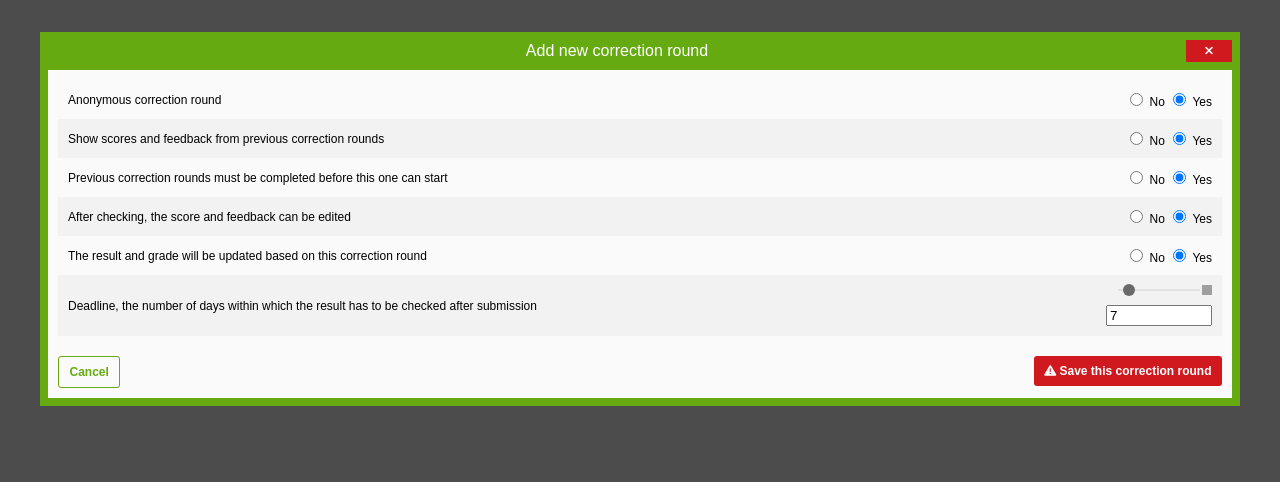
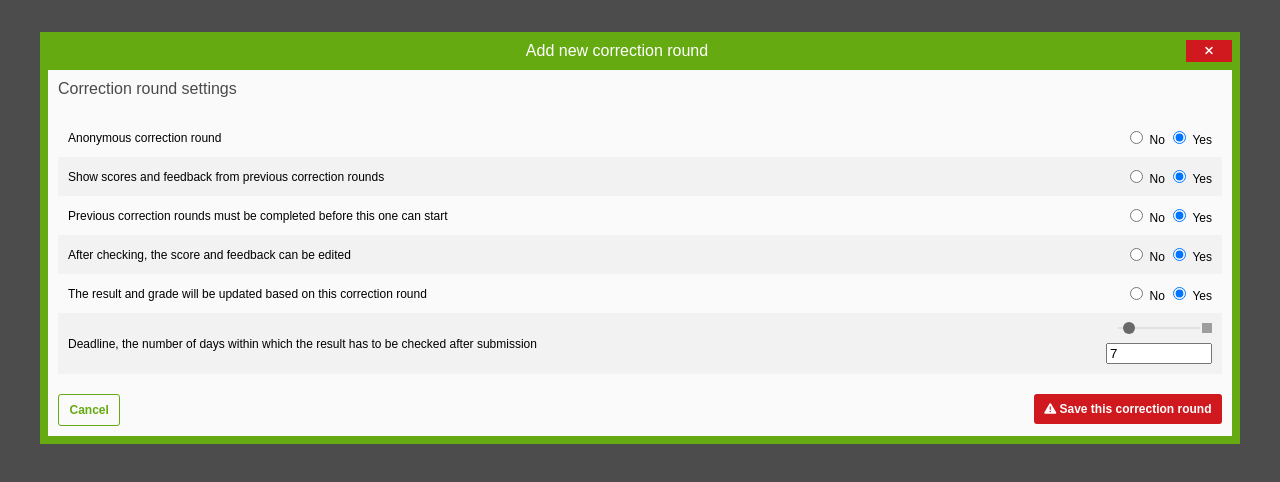
Before and after one commit to ceyhuncicek/paragin, a Nuxt app: page / in a window 1280 px wide. Shown: the top 482 px of the page. Built offline with nearby package versions, Linux system fonts and the light colour scheme; grey boxes are pictures that could not be loaded.

Commit message:
added box wrapper

```diff
--- a/pages/index.vue
+++ b/pages/index.vue
@@ -2,6 +2,7 @@
   <div class="page">
     <Modal title="Add new correction round">
       <template #content>
+        <Box title="Correction round settings">
           <div class="correction-round-settings">
             <Table>
               <TableBody>
@@ -106,6 +107,7 @@
               </TableBody>
             </Table>
           </div>
+        </Box>
       </template>
       <template #secondaryButton>
         <Button variant="outlined" borderRadius="1x">Cancel</Button>
@@ -123,6 +125,7 @@
 <script>
 import TableData from '../components/tables/atoms/TableData';
 import TableRow from '../components/tables/atoms/TableRow';
+import Box from '../components/boxes/molecules/Box';
 import Button from '../components/forms/atoms/Button';
 import Modal from '../components/modals/molecules/Modal';
 import Table from '../components/tables/molecules/Table';
@@ -132,11 +135,11 @@ import TableHeader from '../components/tables/atoms/TableHeader';
 import RadioInput from '../components/forms/molecules/RadioInput';
 
 export default {
-  components: { Modal, Button },
   name: 'IndexPage',
   components: {
     Modal,
     Button,
+    Box,
     Table,
     TableHeader,
     TableHeading,
```
